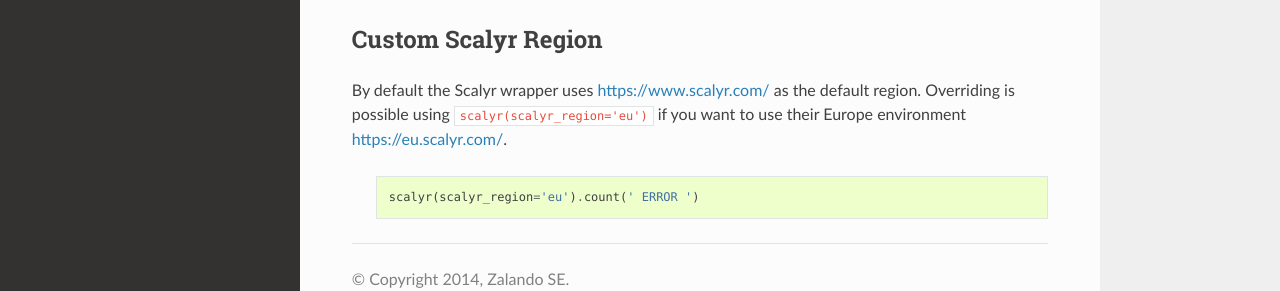
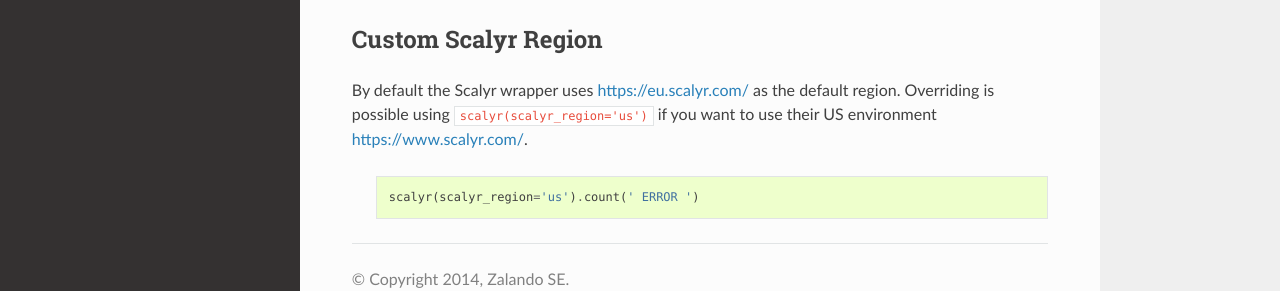
Before and after one commit to zalando-zmon/zmon-docs, a Sphinx documentation site: the page built from docs/user/check-ref/scalyr_wrapper.rst, in a window 1280 px wide and 1391 px high. Shown: the part 1042-1333 px from the top of the window. Built offline with Sphinx 7.4.7 and the Read the Docs theme 2.0.0, drawn with Linux system fonts in a browser that asks for light colours.

Commit message:
update docs about custom scalyr region
default is eu

```diff
--- a/docs/user/check-ref/scalyr_wrapper.rst
+++ b/docs/user/check-ref/scalyr_wrapper.rst
@@ -52,9 +52,9 @@
 Custom Scalyr Region
 ^^^^^^^^^^^^^^^^^^^^
 
-By default the Scalyr wrapper uses https://www.scalyr.com/ as the default region. Overriding is possible using ``scalyr(scalyr_region='eu')`` if you want to use their Europe environment https://eu.scalyr.com/.
+By default the Scalyr wrapper uses https://eu.scalyr.com/ as the default region. Overriding is possible using ``scalyr(scalyr_region='us')`` if you want to use their US environment https://www.scalyr.com/.
 
 
     ::
 
-        scalyr(scalyr_region='eu').count(' ERROR ')
+        scalyr(scalyr_region='us').count(' ERROR ')
```
